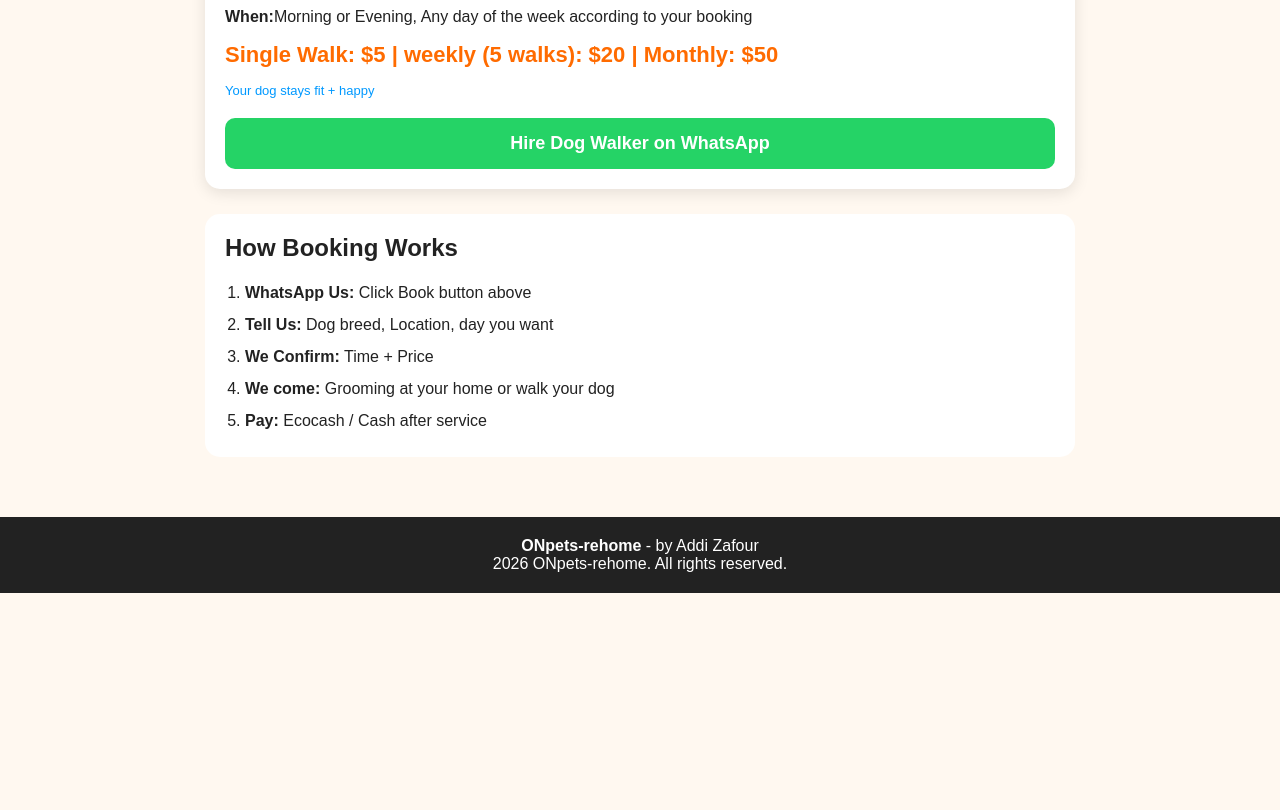
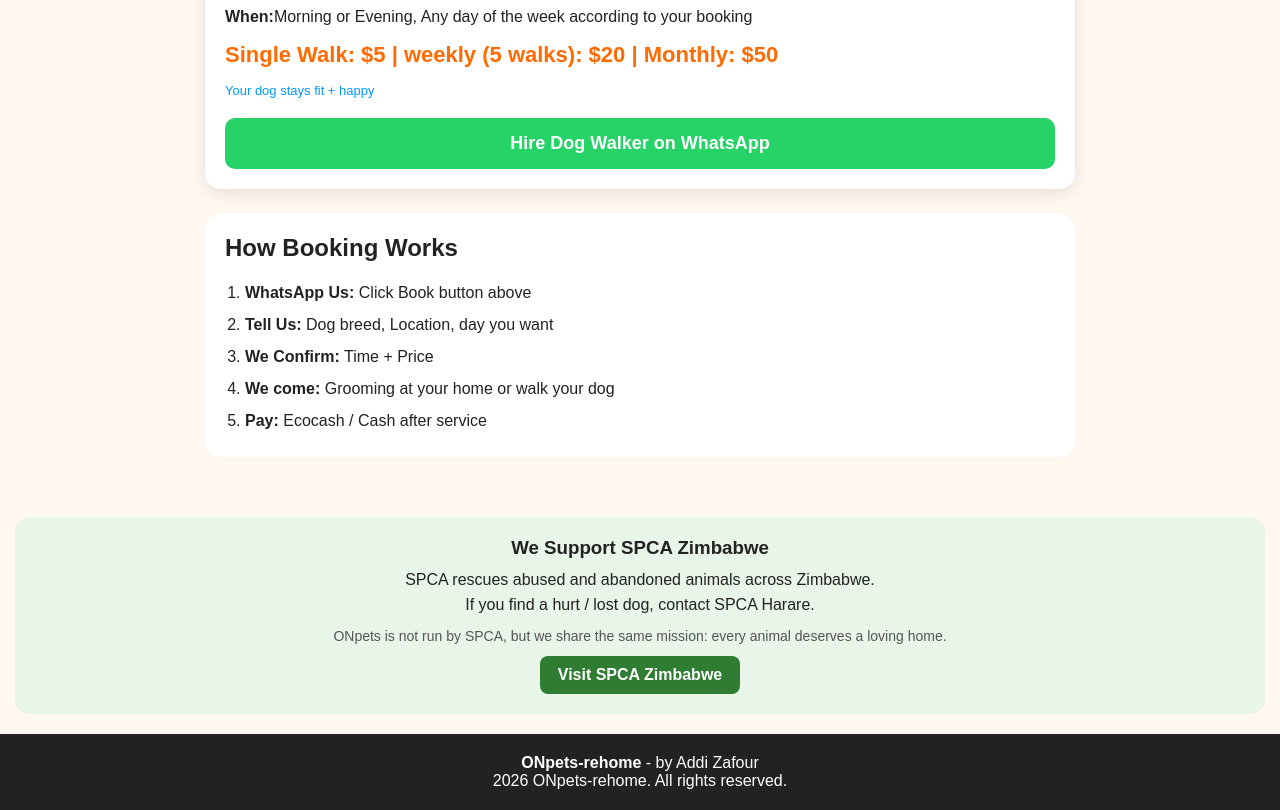
Before and after one commit to addi-zafour/ONpets-rehome, a plain HTML site: page index.html in a window 1280 px wide. Shown: the part 2647-3457 px from the top of the page. Before the commit the page ends 3240 px from the top, so only its background shows below. Drawn offline with Linux system fonts and the light colour scheme.

Commit message:
added spca support box

```diff
--- a/index.html
+++ b/index.html
@@ -143,7 +143,14 @@
     </ol>
 </div>
 </div>
-
+<!--SPCA support box-->
+<div style="background:#e8f5e9; padding:20px; border-radius:15px; text-align:center; margin:20px 15px;">
+    <h3> We Support SPCA Zimbabwe</h3>
+    <p style="line-height:1.6; margin-top:8px;">SPCA rescues abused and abandoned animals across Zimbabwe.<br>
+    If you find a hurt / lost dog, contact SPCA Harare.</p>
+    <p style="margin-top:10px; font-size:14px; color:#555;">ONpets is not run by SPCA, but we share the same mission: every animal deserves a loving home.</p>
+    <a href="https://www.spca-zimbabwe.org" target="_blank" style="display:inline-block; margin-top:12px; background:#2e7d32; color:white; padding:10px 18px; border-radius:8px; text-decoration:none;font-weight:bold;">Visit SPCA Zimbabwe</a>
+</div>
     <footer>
         <p><b>ONpets-rehome</b> - by Addi Zafour</p>
         <p> 2026 ONpets-rehome. All rights reserved.</p>
```
